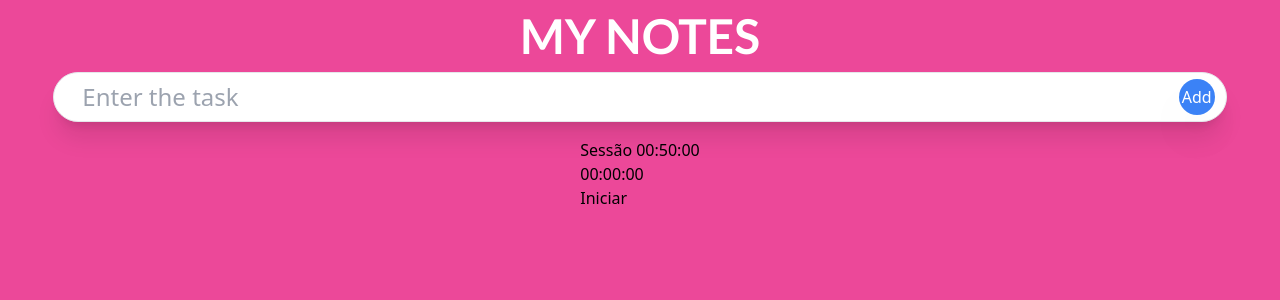
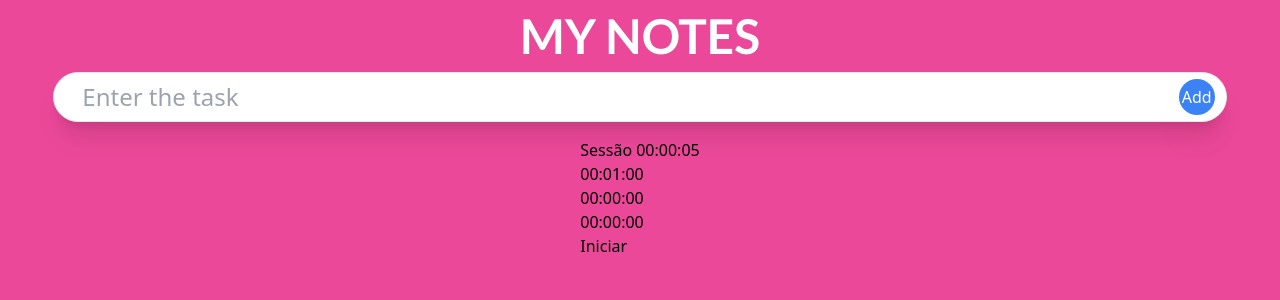
Before and after one commit to leonardommascarenhas/GiovannaPomodoroNotes, a React (Vite) app: page / in a window 1280 px wide. Shown: the top 300 px of the page. Built offline with nearby package versions, Linux system fonts and the light colour scheme.

Commit message:
prototype need name changes

```diff
--- a/src/App.tsx
+++ b/src/App.tsx
@@ -22,7 +22,7 @@ const App: React.FC = () => {
 
       <TodoList todos={todos} setTodos={setTodos} />
       <main>
-        <Timer timeOutH={0} timeOutM={50} timeOutS={0} restH={1} restM={1} />
+        <Timer timeOutH={0} timeOutM={0} timeOutS={5} resttH={0} resttM={1} resttS={0} />
       </main>
     </div>
   );
--- a/src/components/Timer.tsx
+++ b/src/components/Timer.tsx
@@ -9,24 +9,40 @@ interface Props {
   timeOutS: number;
   timeOutM: number;
   timeOutH: number;
-  restH: number;
-  restM: number;
+  resttH: number;
+  resttM: number;
+  resttS: number;
 }
 
-const Timer = ({ timeOutS, timeOutM, timeOutH, restM, restH }: Props) => {
+const Timer = ({ timeOutS, timeOutM, timeOutH, resttM, resttH, resttS }: Props) => {
   const [time, setTime] = useState<Time>({
     seconds: 0,
     minutes: 0,
     hours: 0,
   });
+  const [rest, setRest] = useState({
+    restH: 0,
+    restM: 0,
+    restS: 0,
+  });
+  const [isResting, setIsResting] = useState(false);
+
   const [intervalId, setIntervalId] = useState<number | undefined>(undefined);
   useEffect(() => {
     if (timeOutS == time.seconds && timeOutM == time.minutes && timeOutH == time.hours) {
       clearInterval(intervalId);
+      setIsResting(!isResting);
     }
   }, [time]);
+  useEffect(() => {
+    if (resttS == rest.restS && resttM == rest.restM && resttH == rest.restH) {
+      clearInterval(intervalId);
+      setIsResting(!isResting);
+    }
+  }, [rest]);
 
   const startTimer = () => {
+    if (!isResting) {
       const id = setInterval(() => {
         setTime((current) => ({
           seconds: current.seconds < 59 ? current.seconds + 1 : 0,
@@ -43,6 +59,25 @@ const Timer = ({ timeOutS, timeOutM, timeOutH, restM, restH }: Props) => {
         }));
       }, 1000);
       setIntervalId(id);
+    }
+    if (isResting) {
+      const id = setInterval(() => {
+        setRest((current) => ({
+          restS: current.restS < 59 ? current.restS + 1 : 0,
+          restM:
+            current.restS == 59
+              ? current.restM < 59
+                ? current.restM + 1
+                : 0
+              : current.restM,
+          restH:
+            current.restM == 59 && current.restS == 59
+              ? current.restH + 1
+              : current.restH,
+        }));
+      }, 1000);
+      setIntervalId(id);
+    }
   };
 
   const formatTime = (hours: number, minutes: number, seconds: number) => {
@@ -55,7 +90,9 @@ const Timer = ({ timeOutS, timeOutM, timeOutH, restM, restH }: Props) => {
   return (
     <section>
       <h1>Sessão {formatTime(timeOutH, timeOutM, timeOutS)}</h1>
+      <h1>{formatTime(resttH, resttM, resttS)}</h1>
       <p>{formatTime(time.hours, time.minutes, time.seconds)}</p>
+      <p>{formatTime(rest.restH, rest.restM, rest.restS)}</p>
       <button onClick={startTimer}>Iniciar</button>
     </section>
   );
```
Lines whose indentation alone changed are shown as unchanged.
